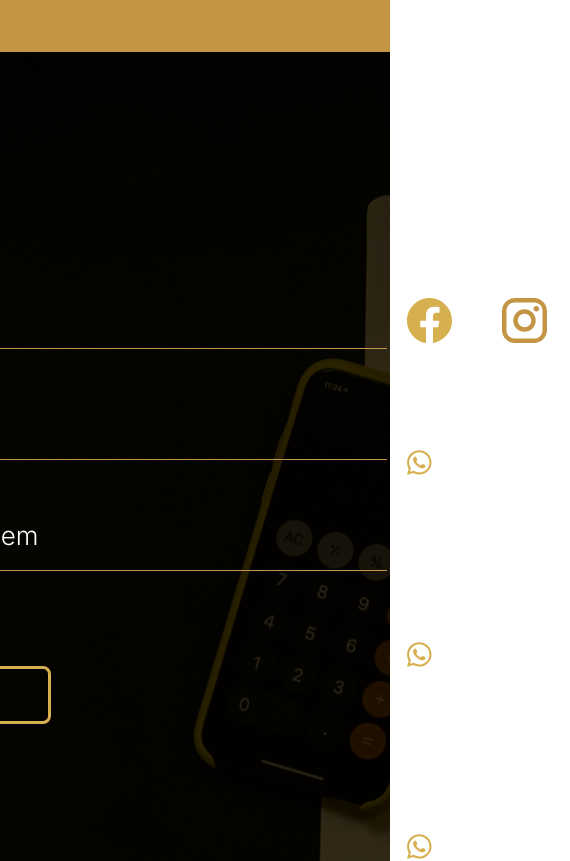
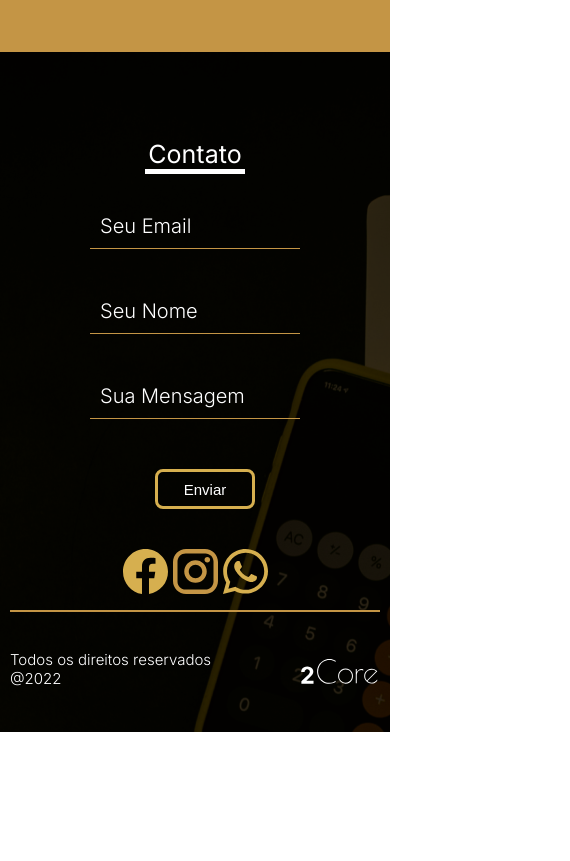
Before and after one commit to LucasTKP/Condacs, a React (Create React App) app: page / in a window 390 px wide. Shown: the part 3340-4201 px from the top of the page, 570 px wide, since content can reach past the window. After the commit the page ends 4072 px from the top, so only its background shows below. Built offline with nearby package versions, Linux system fonts and the light colour scheme.

Commit message:
sistema responsivo do componente: contact

```diff
--- a/src/components/contact.js
+++ b/src/components/contact.js
@@ -1,4 +1,4 @@
-import React from 'react'
+import React, {useState} from 'react'
 import '../styles/components/contact.sass'
 import { ReactComponent as Logo } from '../image/logo.svg';
 import { ReactComponent as IconFacebook } from '../image/iconFacebook.svg';
@@ -10,28 +10,49 @@ export function Contact() {
         event.preventDefault()
     }
 
+    const[redesocial, setRedesocial] = useState(false)
+
   return (
     <div id="contact">
         <div className="contentCondacs2">
             <div className="contentCondacs">
                 <div className="contentContact">
                     <p>Contato</p>
+                    <div className="details"></div>
                     <form onSubmit={Teste}>
                         <input type="email"  required  placeholder="Seu Email" className="inputs"></input>
                         <input type="text"   required  placeholder="Seu Nome" className="inputs"></input>
+
                         <input type="text" required  placeholder="Sua Mensagem" className="inputs"></input>
-                        <button type="submit">
+                        <button type="submit" className='enviar'>
                             <h1>Enviar</h1>
                         </button>
                     </form>
+                    <div className="windowSocial">
+                            <a href="https://www.facebook.com/Condacs-Contabilidade-103618002125801/" rel="noreferrer" target="_blank">
+                            <IconFacebook />
+                            </a>
+                            <a href="https://www.instagram.com/condacs/"  rel="noreferrer" target="_blank">
+                                <IconInstagram  className="middleIcon"/>
+                            </a>
+                            <div onClick={() => setRedesocial(!redesocial)}>
+                                <IconWhatsapp className="activeModal"/>
+                            </div>
+                    </div>
                 </div>
 
-                <div className="contentSocial">
-                    <h3>Sociais</h3>
+                <div className={redesocial ? "contenteSocialCell" : "contentSocial"} onClick={() => {redesocial ? setRedesocial(!redesocial) : setRedesocial(redesocial)}}>
+                    <div className="modal">
+                        <h3>{redesocial ? "Nossos numeros" : "Sociais"}</h3>
+                        <div className="details"></div>
+                        <div className="networkSocial">
+                            <a href="https://www.facebook.com/Condacs-Contabilidade-103618002125801/" rel="noreferrer" target="_blank">
+                                <IconFacebook />
+                            </a>
 
-                        <div className="networkSocial">
-                            <IconFacebook />
-                            <IconInstagram />
+                            <a href="https://www.instagram.com/condacs/"  rel="noreferrer" target="_blank">
+                                <IconInstagram />
+                            </a>
                         </div>
 
                         <p>Advocacia</p>
@@ -51,6 +72,7 @@ export function Contact() {
                             <IconWhatsapp />
                             <h2>(16) 99999-9999</h2>
                         </div>
+                    </div>
                 </div>
             </div>
         </div>
--- a/src/styles/components/about.sass
+++ b/src/styles/components/about.sass
@@ -75,6 +75,7 @@ $details-color: #D6AF4F
     justify-content: space-between
     position: relative
     text-align: center
+
 
 
     h1
--- a/src/styles/components/contact.sass
+++ b/src/styles/components/contact.sass
@@ -16,25 +16,24 @@ $details-color: #D6AF4F
     margin-top: 8.7rem
     display: flex
     width: 134.4rem
-    display: flex
     justify-content: space-between
 
 .contentContact
     width: 100%
+
+    .windowSocial
+        display: none
+
     p
         font-size: 4.8rem
         font-weight: 400
         font-family: "Inter"
-        position: relative
-        padding-bottom: 1rem
-        &::after
-           content: ""
-           width: 10rem
-           height: .5rem
-           background: white
-           position: absolute
-           bottom: 0
-           left: 0
+        height: 6rem
+
+    .details
+        width: 200px
+        height: .5rem
+        background: white
 
     form
         margin-top: 5rem
@@ -47,8 +46,8 @@ $details-color: #D6AF4F
             outline: 0
             border: none
             border-bottom: 1px solid $base-color
-            width: 52.7rem
-            height: 5rem
+            max-width: 52.7rem
+            max-height: 5rem
             margin: 2rem
             font-family: 'Inter'
             font-weight: 300
@@ -57,7 +56,7 @@ $details-color: #D6AF4F
             &::placeholder
                  color: white
 
-    button
+    .enviar
         margin-top: 7.5rem
         width: 21.1rem
         height: 5.8rem
@@ -65,28 +64,31 @@ $details-color: #D6AF4F
         border-radius: .8rem
         margin-left: 2rem
         background: none
+        &:hover
+            background: rgba(164, 125, 59, 0.5)
 
         :first-child
             font-size: 2.4rem
             font-weight: 500
             font-size: 'Inter'
 
+
+
 .contentSocial
     width: 100%
+    display: flex
+    flex-direction: column
+    align-items: center
     h3
         font-size: 4.8rem
         font-weight: 400
         font-family: "Inter"
         position: relative
         padding-bottom: 1rem
-        &::after
-            content: ""
-            width: 10rem
-            height: .5rem
-            background: white
-            position: absolute
-            bottom: 0
-            left: 0
+    .details
+        width: 200px
+        height: .5rem
+        background: white
     p
         margin-top:1rem
         font-family: 'Josefin Sans'
@@ -102,7 +104,7 @@ $details-color: #D6AF4F
 
 
 .networkSocial
-    margin-top:9rem
+    margin-top:4rem
 
     :first-child
         padding-right: 5rem
@@ -117,6 +119,13 @@ $details-color: #D6AF4F
     display: flex
     justify-content: space-between
     justify-content: center
+
+.contentNavBar
+    display: flex
+    justify-content: space-between
+    align-items: center
+    width: 120rem
+    margin: 0 1rem
     position: relative
     &::before
            content: ""
@@ -126,13 +135,6 @@ $details-color: #D6AF4F
            position: absolute
            bottom: 8rem
            left: 0
-
-.contentNavBar
-    display: flex
-    justify-content: space-between
-    align-items: center
-    width: 140rem
-
     p
         align-items: center
         display: flex
@@ -140,3 +142,200 @@ $details-color: #D6AF4F
         font-weight: 300
         font-size: 2.4rem
         height: 100%
+
+
+
+@media (max-width: 900px)
+    #contact
+        height: 80rem
+
+    .contentSocial
+        display: none
+
+    .contentCondacs
+        justify-content: center
+        position: relative
+
+    .contentContact
+        align-items: center
+        display: flex
+        flex-direction: column
+        width: 100%
+
+        .enviar
+            align-self: center
+
+        .windowSocial
+            justify-content: space-between
+            display: flex
+            margin-top: 4rem
+
+            .activeModal
+                cursor: pointer
+
+            .divWhatsapp
+                background: none
+                border: none
+                justify-self: flex-start
+                align-self: flex-start
+
+            .middleIcon
+                padding: 0 5px
+
+
+
+    .contenteSocialCell
+        width: 100%
+        height: 100%
+        position: absolute
+        background: rgba(0, 0, 0, 0.8)
+        display: flex
+        flex-direction: column
+        align-items: center
+        justify-content: center
+        border-radius: 20px
+
+        .modal
+            padding: 2rem 4rem
+            position: absolute
+            background: $base-color
+            display: flex
+            flex-direction: column
+            align-items: center
+            justify-content: center
+            border-radius: 20px
+            position: relative
+
+
+            .details
+                cursor: pointer
+                width: 40px
+                height: 5px
+                border-radius: .8rem
+                background: #fff
+                position: absolute
+                transform: rotate(45deg)
+                right: 3%
+                top: 10%
+                display: flex
+                justify-self: center
+                align-self: center
+                &::before
+                    content: ""
+                    position: absolute
+                    width: 40px
+                    height: 5px
+                    left:0
+                    transform: rotate(90deg)
+                    border-radius: .8rem
+                    background: #fff
+
+        .networkSocial
+            display: none
+
+        h3
+            font-family: 'Inter'
+            font-size: 3rem
+
+        p
+            font-family: 'josefin Sans'
+            margin: 20px 0 0 0
+            font-size: 2rem
+
+        .whatsapp
+            margin: 0 0 0 0
+            h2
+                font-family: 'Inter'
+                margin-left: 10px
+                font-size: 3rem
+    .navBar
+        margin-top: 5rem
+
+
+@media (max-width: 615px)
+    #contact
+        height: 68rem
+
+    .contentContact
+        p
+            font-size: 3.5rem
+            height: 40px
+
+        .details
+            width: 150px
+
+        form
+            margin-top: 10px
+            width: 300px
+
+            .inputs
+                font-size: 2rem
+
+        .enviar
+            margin-top: 3.5rem
+            width: 12rem
+            align-self: center
+            height: 5rem
+
+    .contentNavBar
+        p
+            font-size: 2rem
+            max-width: 240px
+
+        :last-child
+            width: 80px
+
+    .contenteSocialCell
+        .modal
+            .details
+                width: 25px
+                height: 5px
+                &::before
+                    width: 25px
+                    height: 5px
+
+        h3
+            font-size: 2.5rem
+        p
+            font-size: 2rem
+        .whatsapp
+            svg
+                width: 30px
+            h2
+                font-size: 2rem
+
+
+@media (max-width: 450px)
+
+    .contentContact
+        p
+            font-size: 2.5rem
+            height: 30px
+
+        .details
+            width: 100px
+
+        form
+            width: 250px
+
+        .enviar
+            margin-top: 3rem
+            width: 10rem
+            align-self: center
+            height: 4rem
+            border: 3px solid $details-color
+            border-radius: .8rem
+            margin-left: 2rem
+            background: none
+
+            :first-child
+                font-size: 1.5rem
+                font-weight: 500
+                font-size: 'Inter'
+
+    .contentNavBar
+        p
+            font-size: 1.5rem
+            max-width: 240px
+        :last-child
+            width: 80px
--- a/src/styles/components/header.sass
+++ b/src/styles/components/header.sass
@@ -77,13 +77,13 @@ $details-color: #D6AF4F
 
 
 @media (max-width:800px)
-    @keyframes fly
+    @keyframes Header
         0%
             transform: translate(calc(100%))
 
 
     .navigationCascata
-        animation-name: fly
+        animation-name: Header
         animation-duration: 1s
         transition-property: display
         transition-duration: 10s
@@ -130,8 +130,7 @@ $details-color: #D6AF4F
                 background: rgba(164, 125, 59, 0.5)
 
     .hamburguerClose
-        animation-name: rotate
-        animation-duration: 2s
+        transition: 0.4s
         z-index: 2
         cursor: pointer
         width: 40px
@@ -146,9 +145,8 @@ $details-color: #D6AF4F
         display: flex
         justify-self: center
         align-self: center
-        rotate: 50px
-        transition: width 10s
         &::before
+            transition: 0.4s
             content: ""
             position: absolute
             width: 40px
@@ -160,6 +158,7 @@ $details-color: #D6AF4F
 
 
     .hamburguer
+        transition: 0.4s
         z-index: 2
         cursor: pointer
         width: 40px
@@ -173,7 +172,9 @@ $details-color: #D6AF4F
         display: flex
         justify-self: center
         align-self: center
+
         &::before
+            transition: 0.4s
             content: ""
             position: absolute
             bottom: -10px
--- a/src/styles/components/local.sass
+++ b/src/styles/components/local.sass
@@ -63,7 +63,7 @@ $details-color: #D6AF4F
     justify-content: space-between
 
     :first-child
-        padding-right: 1rem
+        padding-right: .2rem
 
     :last-child
         font-size:2.4rem
```
